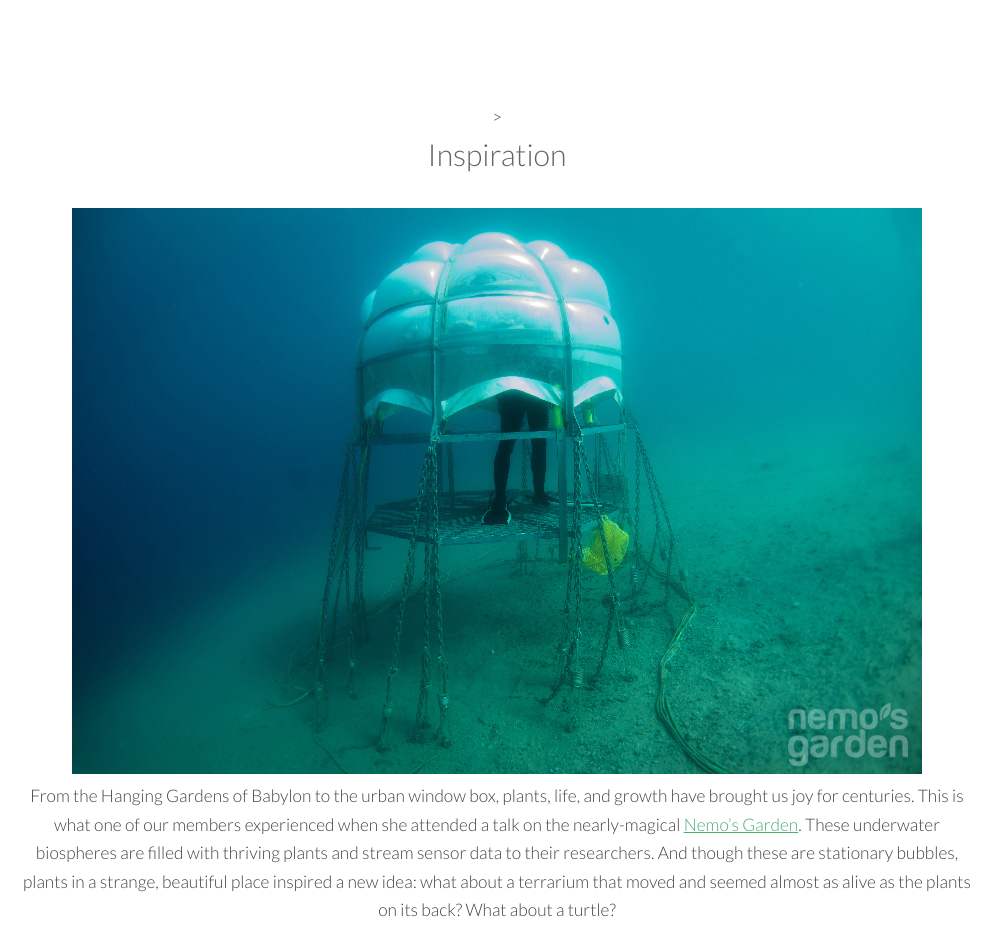
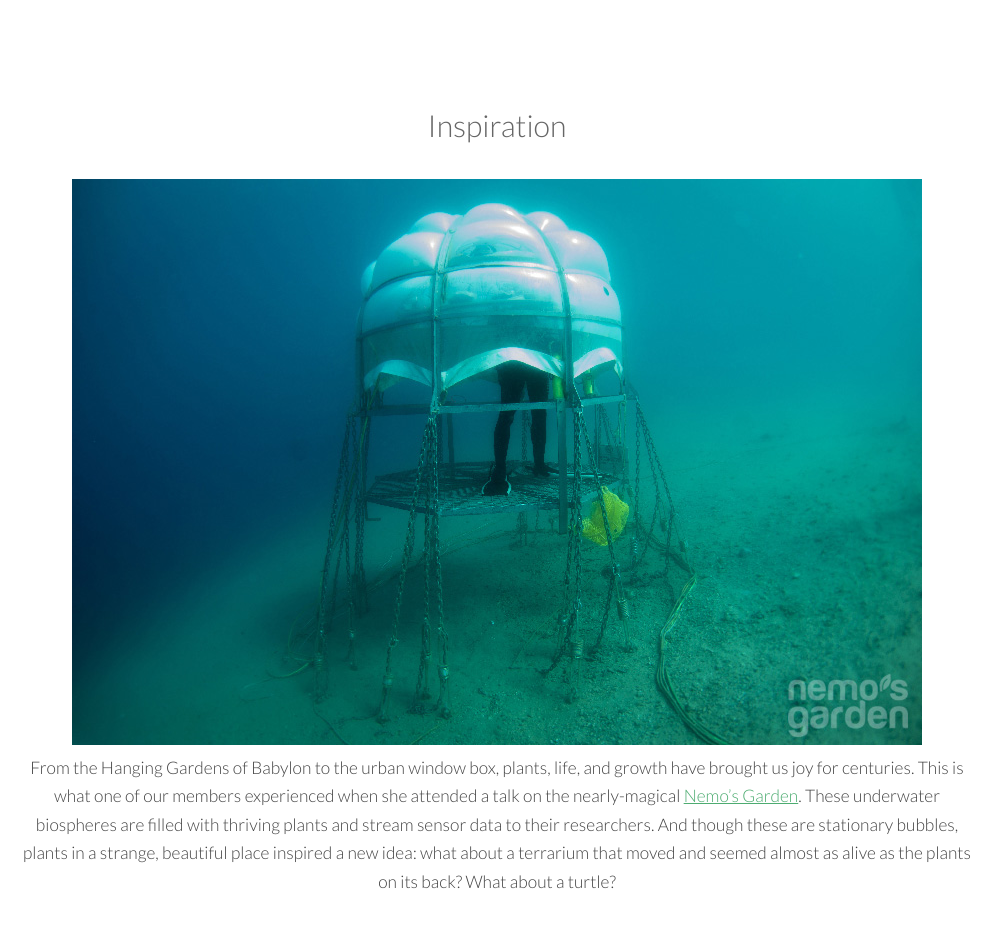
Before and after one commit to POE-Terrapin/TerrapinWebsite, a plain HTML site: page index.html in a window 1280 px wide. Shown: the part 1212-2140 px from the top of the page, without its empty margins (143-1137 px from the left). Drawn offline with Linux system fonts and the light colour scheme.

Commit message:
Update index.html

```diff
--- a/index.html
+++ b/index.html
@@ -104,7 +104,7 @@
 <!-- Two -->
 <section id="two" class="wrapper style2 align-center">
     <div class="container">
-        <header>>
+        <header>
             <h2>Inspiration</h2>
             <img src="images/nemos_garden.jpg"/>
             <p>From the Hanging Gardens of Babylon to the urban window box, plants, life, and growth have brought us
```
